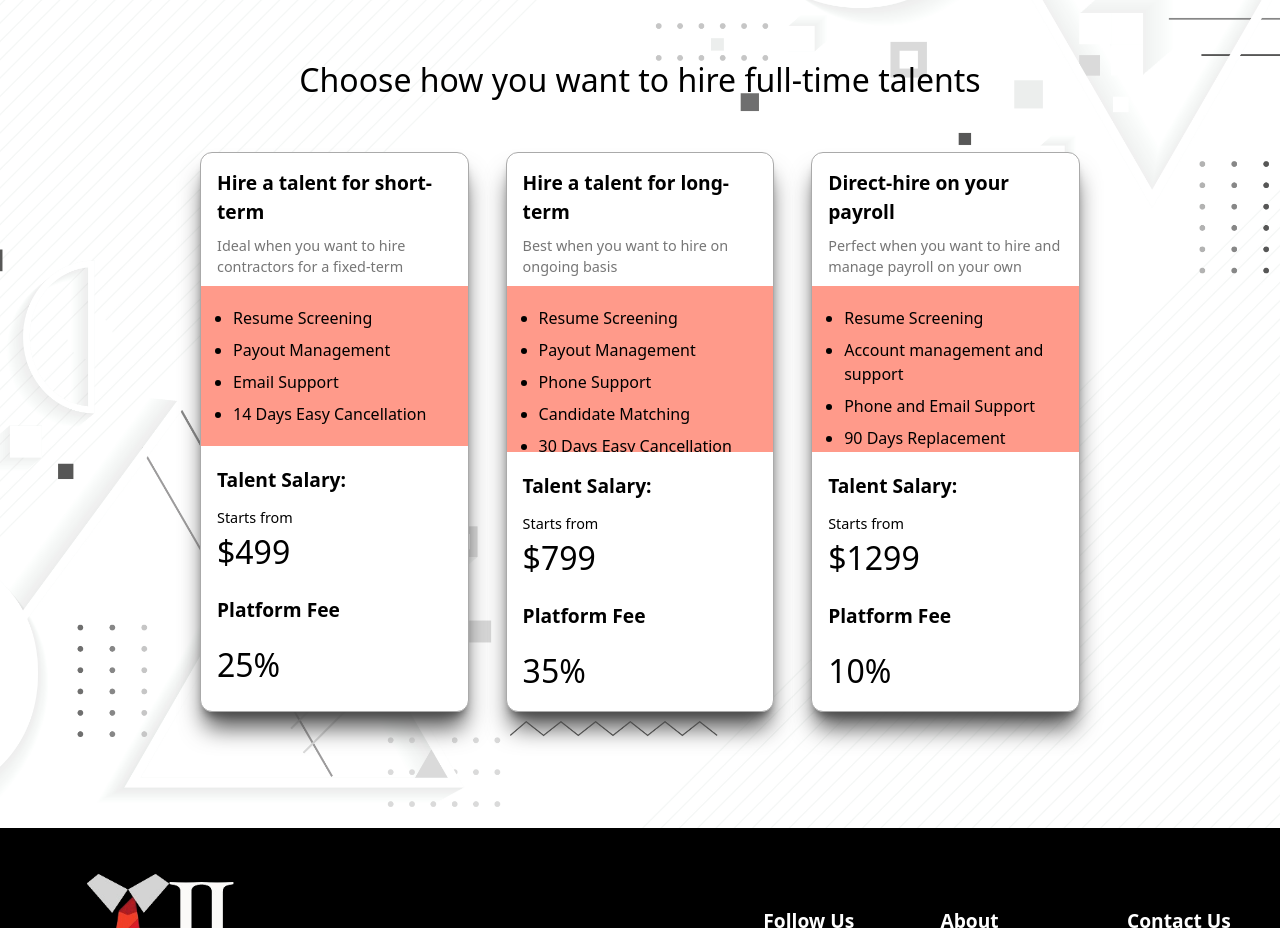
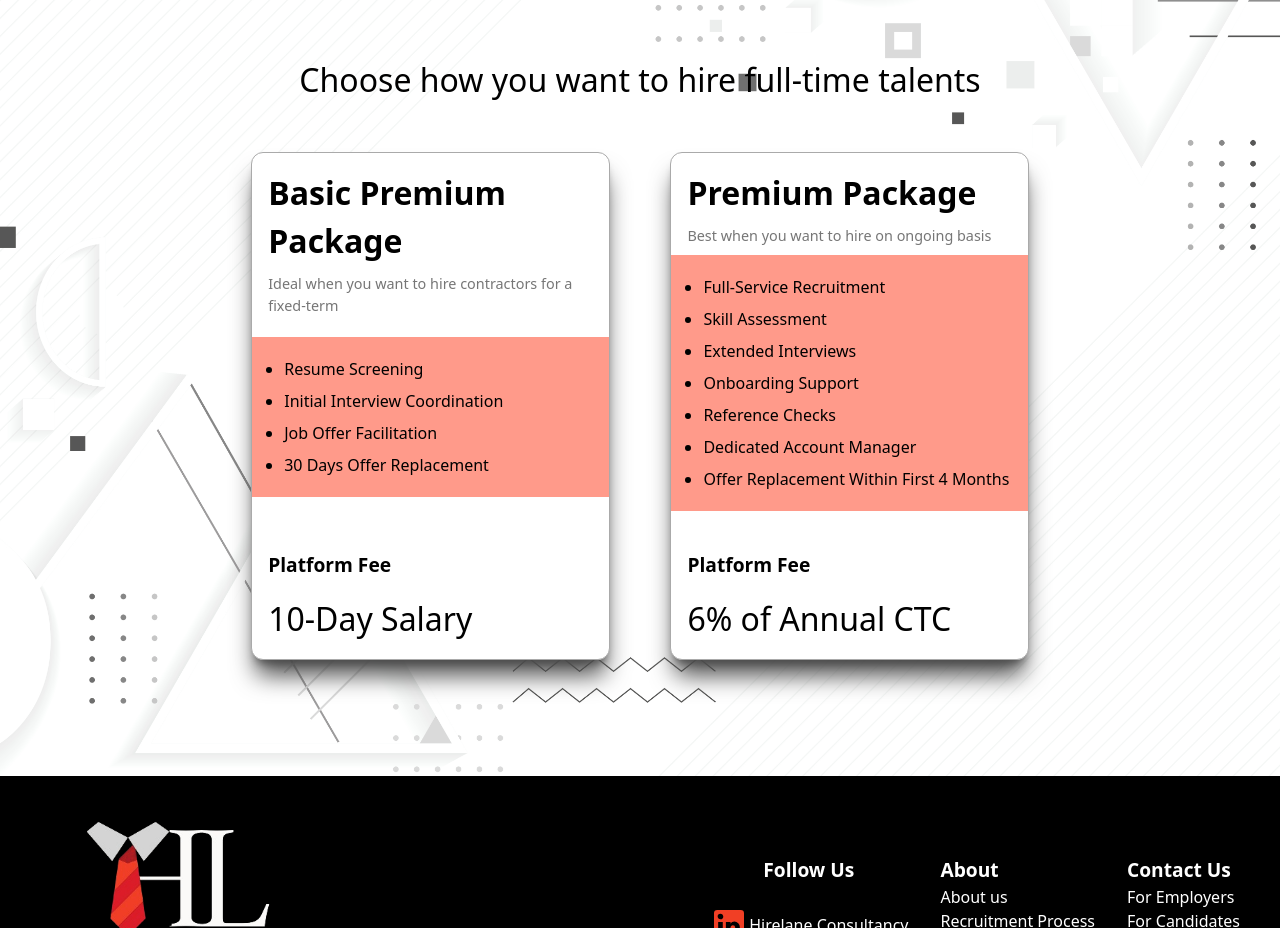
Before and after one commit to Hirelane/hirelane_consultancy, a React (Create React App) app: page /pricing in a window 1280 px wide. Shown: the part 580-1508 px from the top of the page. Built offline with nearby package versions, Linux system fonts and the light colour scheme.

Commit message:
pricing updated

```diff
--- a/src/components/PricingSection.jsx
+++ b/src/components/PricingSection.jsx
@@ -2,11 +2,11 @@ import React from 'react';
 import { packages } from '../data';
 import pageBG from '../assets/pageBG.jpg'
 
-const PackagesCard = ({ card }) => {
+const PackagesCard = ({ card, key }) => {
     return (
-      <div className="rounded-xl hover:scale-110 duration-300 w-[30%] md:w-[45%] lg:w-[30%] max-h-[70vh] flex flex-col border-[1px] bg-white shadow-xl shadow-[#4a4a4a] border-[#aaaaaa] my-4 mx-2 overflow-hidden">
+      <div className="rounded-xl justify-between hover:scale-110 duration-300 w-[30%] md:w-[45%] lg:w-[40%] max-h-[80vh] flex flex-col border-[1px] bg-white shadow-xl shadow-[#4a4a4a] border-[#aaaaaa] my-4 mx-2 overflow-hidden">
         <div className="flex flex-col px-4 mt-4">
-          <p className="font-bold text-[1.2rem]">{card.title}</p>
+          <p className="font-bold text-[2rem]">{card.title}</p>
           <p className="my-2 font-light text-[0.9rem] text-[#767676]">{card.desc}</p>
         </div>
         <div className="bg-[#ff9a8a] overflow-auto pl-8 pr-4">
@@ -19,9 +19,6 @@ const PackagesCard = ({ card }) => {
           </ul>
         </div>
         <div className="flex flex-col mt-5 mx-4">
-          <p className="font-bold text-[1.2rem]">Talent Salary:</p>
-          <p className="mt-3 text-[0.9rem] font-light">Starts from</p>
-          <p className="font-light text-[2rem]">{card.salary}</p>
           <p className="font-semibold text-[1.2rem] mt-5">Platform Fee</p>
           <p className="font-light text-[2rem] my-4">{card.platformFee}</p>
         </div>
@@ -38,7 +35,7 @@ const PricingSection = () => {
         backgroundPosition: 'center',
     }}>
         <p className='font-light text-[2rem] mb-8'>Choose how you want to hire full-time talents</p>
-      <div className="w-full md:w-[80%] lg:w-[70%] flex flex-wrap justify-between">
+      <div className="w-full md:w-[80%] lg:w-[70%] flex flex-wrap justify-center gap-[5%]">
         {packages.map((card, index) => (
           <PackagesCard key={index} card={card} />
         ))}
--- a/src/data.js
+++ b/src/data.js
@@ -198,26 +198,17 @@ const professions = [
 
 const packages = [
     {
-      title: 'Hire a talent for short-term',
+      title: 'Basic Premium Package',
       desc: 'Ideal when you want to hire contractors for a fixed-term',
-      salary: '$499',
-      platformFee: '25%',
-      features: ['Resume Screening', 'Payout Management', 'Email Support', '14 Days Easy Cancellation'],
+      platformFee: '10-Day Salary',
+      features: ['Resume Screening', 'Initial Interview Coordination', 'Job Offer Facilitation', '30 Days Offer Replacement'],
     },
     {
-      title: 'Hire a talent for long-term',
+      title: 'Premium Package',
       desc: 'Best when you want to hire on ongoing basis',
-      salary: '$799',
-      platformFee: '35%',
-      features: ['Resume Screening', 'Payout Management', 'Phone Support', 'Candidate Matching', '30 Days Easy Cancellation'],
-    },
-    {
-      title: 'Direct-hire on your payroll',
-      desc: 'Perfect when you want to hire and manage payroll on your own',
-      salary: '$1299',
-      platformFee: '10%',
-      features: ['Resume Screening', 'Account management and support', 'Phone and Email Support', '90 Days Replacement'],
-    },
+      platformFee: '6% of Annual CTC',
+      features: ['Full-Service Recruitment', 'Skill Assessment', 'Extended Interviews', 'Onboarding Support', 'Reference Checks', 'Dedicated Account Manager', 'Offer Replacement Within First 4 Months'],
+    }
   ];
 
 export { talents, expertises, reasons, processes, helps, howItWorks, professions, packages };
```
